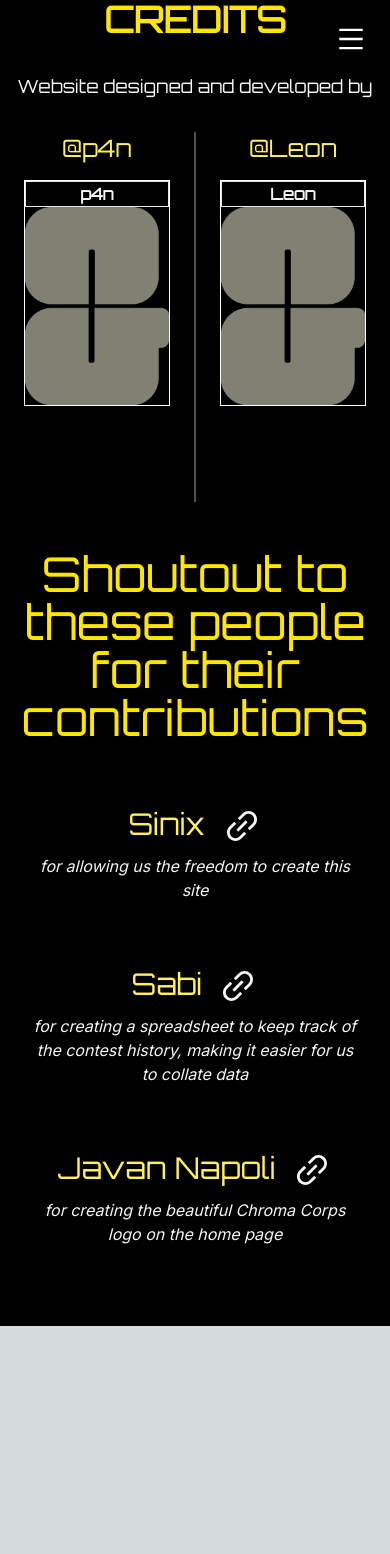
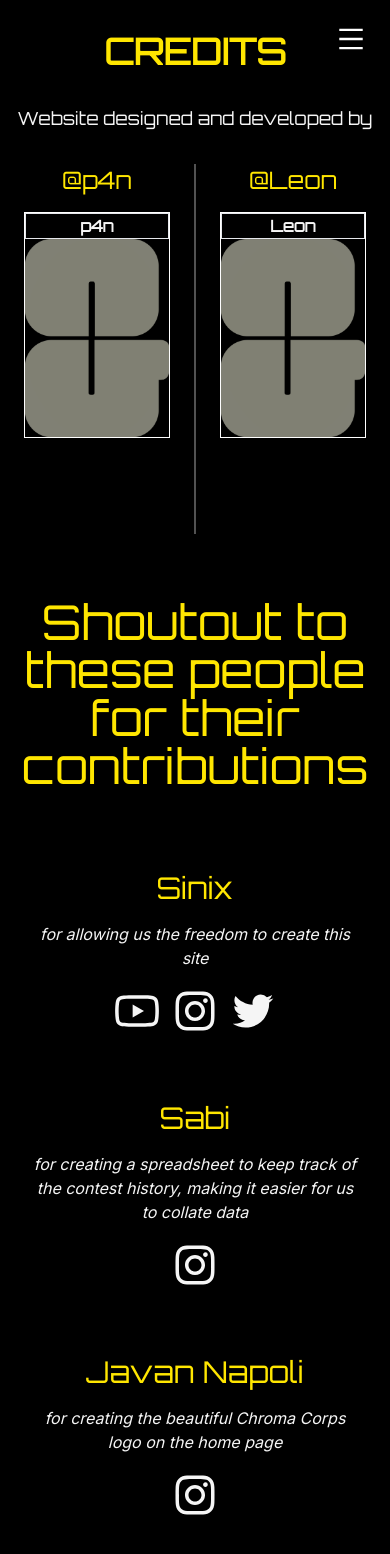
Before and after one commit to p4nthera115/chroma-corps-2.0, a Next.js app: page /credits in a window 390 px wide. Shown: the top 1554 px of the page. Before the commit the page ends 1326 px from the top, so only its background shows below. Built offline with nearby package versions, Linux system fonts and the light colour scheme.

Commit message:
misc stuff i think

```diff
--- a/app/components/CadetPage/Socials.tsx
+++ b/app/components/CadetPage/Socials.tsx
@@ -12,7 +12,7 @@ const Socials: React.FC<SocialsProps> = ({ cadet }) => {
     <div className="flex flex-col z-50 absolute right-[2.5%] top-[6%] lg:right-[2%] lg:top-[] xl:right-[1.5%]">
       <div className="flex flex-col gap-2">
         {cadet?.socials.instagram && (
-          <a href={cadet?.socials.instagram}>
+          <a href={cadet?.socials.instagram} target="_blank">
             <AiOutlineInstagram
               className="hover:opacity-70 hover:cursor-pointer"
               size={50}
@@ -20,7 +20,7 @@ const Socials: React.FC<SocialsProps> = ({ cadet }) => {
           </a>
         )}
         {cadet?.socials.twitter && (
-          <a href={cadet?.socials.twitter}>
+          <a href={cadet?.socials.twitter} target="_blank">
             <AiOutlineTwitter
               className="hover:opacity-70 hover:cursor-pointer"
               size={50}
--- a/app/components/Menu/Menu.tsx
+++ b/app/components/Menu/Menu.tsx
@@ -150,8 +150,9 @@ const Menu: React.FC<MenuProps> = ({ iconPosition }) => {
                     return (
                       <MenuItem
                         onClick={() =>
-                          router.push(
-                            "https://my-store-b86026.creator-spring.com/"
+                          window.open(
+                            "https://my-store-b86026.creator-spring.com/",
+                            "_blank"
                           )
                         }
                         label={item}
--- a/app/credits/CreditsClient.tsx
+++ b/app/credits/CreditsClient.tsx
@@ -1,7 +1,13 @@
 "use client";
+import { motion } from "framer-motion";
 import Link from "next/link";
 import { useState } from "react";
-import { AiOutlineLink } from "react-icons/ai";
+import {
+  AiOutlineInstagram,
+  AiOutlineLink,
+  AiOutlineTwitter,
+  AiOutlineYoutube,
+} from "react-icons/ai";
 
 const CreditsClient = () => {
   const [hover, setHover] = useState(false);
@@ -10,34 +16,52 @@ const CreditsClient = () => {
     {
       name: "Sinix",
       description: "for allowing us the freedom to create this site",
-      link: "https://www.instagram.com/sinixdesign/",
+      youtube: "https://www.youtube.com/@sinixdesign",
+      instagram: "https://www.instagram.com/sinixdesign/",
+      twitter: "https://twitter.com/sinix777",
     },
     {
       name: "Sabi",
       description:
         "for creating a spreadsheet to keep track of the contest history, making it easier for us to collate data",
-      link: "https://www.instagram.com/awfullysabi/",
+      instagram: "https://www.instagram.com/awfullysabi/",
     },
     {
       name: "Javan Napoli",
       description:
         "for creating the beautiful Chroma Corps logo on the home page",
-      link: "https://www.instagram.com/_jnart_/",
+      instagram: "https://www.instagram.com/_jnart_/",
     },
   ];
+
+  const variants = {
+    initial: {
+      opacity: 0,
+      y: 50,
+    },
+    animate: {
+      opacity: 1,
+      y: 0,
+      transition: {
+        type: "tween",
+        duration: 0.4,
+        ease: "easeInOut",
+      },
+    },
+  };
 
   return (
     <section id="credits">
       <div
         className="
-    inset-0
-    flex
-    flex-col
-     justify-center
-     text-neutral-100
-  "
+          inset-0
+          flex
+          flex-col
+          justify-center
+        text-neutral-100
+       "
       >
-        <h1 className="font-cyber font-extrabold text-center text-[#ffe600] lg:text-5xl md:text-4xl text-4xl mb-8">
+        <h1 className="font-cyber font-extrabold text-center text-[#ffe600] lg:text-5xl md:text-4xl text-4xl m-8 pointer-events-none">
           CREDITS
         </h1>
         <h2 className="text-center font-cyber mb-8 md:text-xl sm:text-lg text-lg">
@@ -49,13 +73,14 @@ const CreditsClient = () => {
             className="flex flex-col w-[50%] text-center border-r-[1px] border-neutral-600 pb-24"
           >
             <a
-              className=" font-cyber lg:text-4xl md:text-3xl text-2xl mb-4 mx-auto text-[#FFEF5C] hover:scale-[110%] transition"
+              className=" font-cyber lg:text-4xl md:text-3xl text-2xl mb-4 mx-auto text-[#FFE600]"
               href="https://twitter.com/p4nthera_"
+              target="_blank"
             >
               @p4n
             </a>
             <div className="mx-auto w-[75%]">
-              <Link href="https://twitter.com/p4nthera_">
+              <Link href="https://twitter.com/p4nthera_" target="_blank">
                 <div
                   onMouseEnter={() => setHover(true)}
                   onMouseLeave={() => setHover(false)}
@@ -102,13 +127,14 @@ const CreditsClient = () => {
             className="flex flex-col w-[50%] text-center border-l-[1px] border-neutral-600 pb-24"
           >
             <a
-              className="font-cyber lg:text-4xl md:text-3xl text-2xl mb-4 mx-auto text-[#FFEF5C] hover:scale-[110%] transition"
+              className="font-cyber lg:text-4xl md:text-3xl text-2xl mb-4 mx-auto text-[#ffe600] hover:scale-[110%] transition"
               href="https://twitter.com/leondvlpr"
+              target="_blank"
             >
               @Leon
             </a>
             <div className="mx-auto w-[75%]">
-              <Link href="https://twitter.com/leondvlpr">
+              <Link href="https://twitter.com/leondvlpr" target="_blank">
                 <div
                   onMouseEnter={() => setHover(true)}
                   onMouseLeave={() => setHover(false)}
@@ -152,27 +178,77 @@ const CreditsClient = () => {
           </div>
         </div>
         <div className="flex flex-col mb-12">
-          <h2 className="font-cyber text-5xl text-center text-[#ffe600]">
+          <h2 className="font-cyber text-5xl text-center text-[#ffe600] m-4 ">
             Shoutout to these people for their contributions
           </h2>
           <div className="flex flex-col text-center py-8">
             <ul className="flex flex-col gap-16 mt-8 md:px-4 px-8">
               {contributors.map((contributor, i: number) => (
-                <li className="flex flex-col gap-2" key={i}>
-                  <div className="flex flex-row justify-center mx-auto gap-4 hover:scale-[110%] transition">
-                    <a
-                      className="font-cyber text-3xl sm:text-3xl md:text-4xl text-[#FFEF5C] max-w-fit mx-auto"
-                      href={contributor.link}
+                <li className="flex flex-col gap-4" key={i}>
+                  <div className="flex flex-row justify-center mx-auto gap-4">
+                    <motion.h3
+                      variants={variants}
+                      initial="initial"
+                      whileInView="animate"
+                      viewport={{ once: true }}
+                      className="font-cyber text-3xl sm:text-3xl md:text-4xl text-[#FFe600] max-w-fit mx-auto"
                     >
                       {contributor.name}
-                    </a>{" "}
-                    <a href={contributor.link} className="hover:cursor-pointer">
-                      <AiOutlineLink size={40} />
-                    </a>
+                    </motion.h3>
                   </div>
-                  <p className=" italic md:text-lg">
+                  <motion.p
+                    variants={variants}
+                    initial="initial"
+                    whileInView="animate"
+                    viewport={{ once: true }}
+                    className=" italic md:text-lg"
+                  >
                     {contributor.description}
-                  </p>
+                  </motion.p>
+                  <motion.div
+                    variants={variants}
+                    initial="initial"
+                    whileInView="animate"
+                    viewport={{ once: true }}
+                    className="flex flex-row space-x-2 self-center"
+                  >
+                    {contributor.youtube && (
+                      <a
+                        href={contributor.youtube}
+                        rel="noreferrer"
+                        target="_blank"
+                      >
+                        <AiOutlineYoutube
+                          size={50}
+                          className="hover:-translate-y-1 transition-transform cursor-pointer text-neutral-100"
+                        />
+                      </a>
+                    )}
+                    {contributor.instagram && (
+                      <a
+                        href="https://www.instagram.com/sinixdesign/"
+                        rel="noreferrer"
+                        target="_blank"
+                      >
+                        <AiOutlineInstagram
+                          size={50}
+                          className="hover:-translate-y-1 transition-transform cursor-pointer text-neutral-100"
+                        />
+                      </a>
+                    )}
+                    {contributor.twitter && (
+                      <a
+                        href="https://twitter.com/sinix777"
+                        rel="noreferrer"
+                        target="_blank"
+                      >
+                        <AiOutlineTwitter
+                          size={50}
+                          className="hover:-translate-y-1 transition-transform cursor-pointer text-neutral-100"
+                        />
+                      </a>
+                    )}
+                  </motion.div>
                 </li>
               ))}
             </ul>
--- a/app/loading.tsx
+++ b/app/loading.tsx
@@ -2,12 +2,15 @@ import { LoadingScreen } from "./components/CadetPage/Loading/LoadingScreen";
 
 const loading = () => {
   return (
-    <div className="h-screen w-screen fixed blur-xl flex">
-      <img
-        src="/images/ChromaCorpsLogoWhite"
-        alt="logo"
-        className="animate-spin flex justify-center items-center"
-      />
+    <div className="h-screen w-screen fixed z-[10000000]">
+      <div className="h-screen w-screen flex relative justify-center">
+        <img
+          src="/images/ChromaCorpsLogoWhite.png"
+          alt="logo"
+          className="animate-spin relative flex h-28 w-28 max-w-min max-h-min self-center justify-center items-center "
+        />
+      </div>
+      <div className="relative h-screen w-screen blur-xl "></div>
     </div>
   );
 };
```
Also changed, not shown: app/cadets/2023/CadetsClient.tsx (+0 -16 lines).
